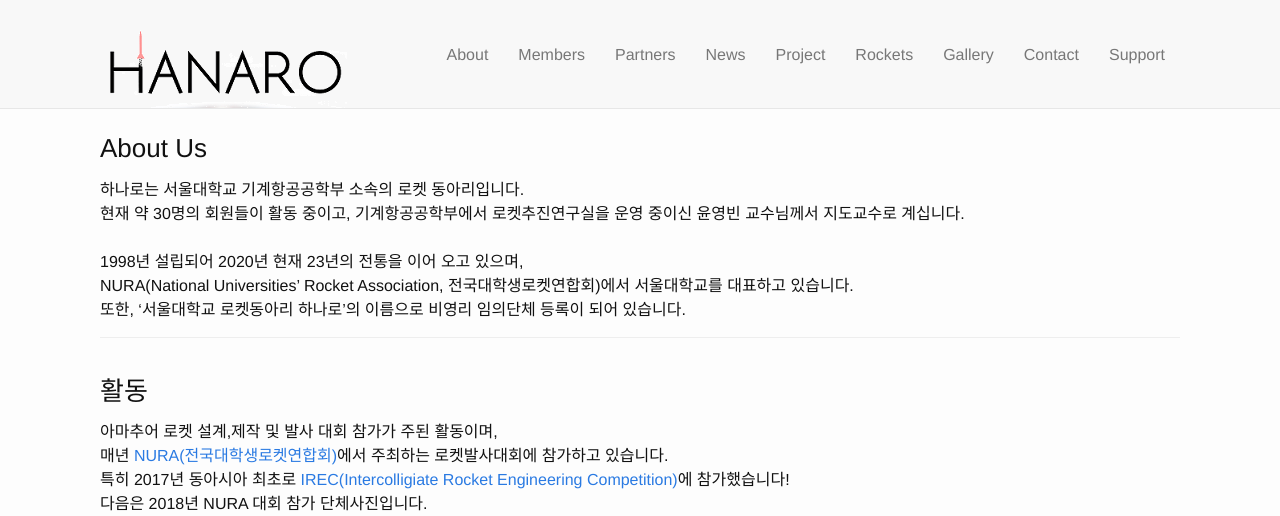
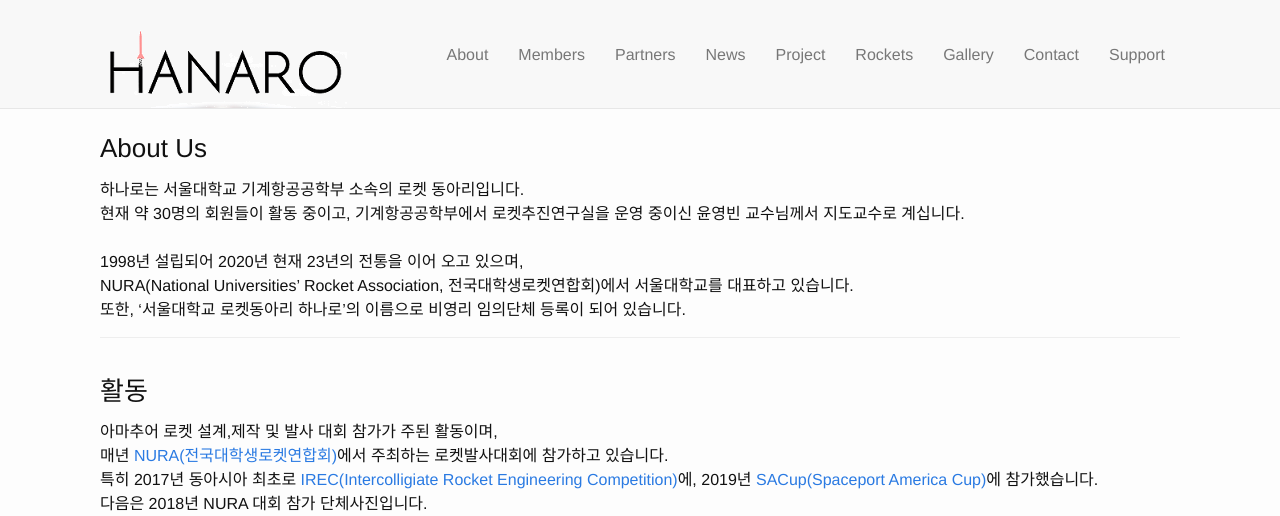
Before and after one commit to Hanaro2021/hanaro.github.io, a Jekyll site: the page built from _pages/1.about.md, in a window 1280 px wide. Shown: the top 516 px of the page. Built offline with Jekyll 4.4.1, drawn with Linux system fonts in a browser that asks for light colours; nearby versions of some CDN libraries; grey boxes are pictures that could not be loaded.

Commit message:
Update 1.about.md

```diff
--- a/_pages/1.about.md
+++ b/_pages/1.about.md
@@ -15,7 +15,7 @@ NURA(National Universities' Rocket Association, 전국대학생로켓연합회)
 <br/>
 <h3>활동</h3>
 아마추어 로켓 설계,제작 및 발사 대회 참가가 주된 활동이며, <br/>매년 [NURA(전국대학생로켓연합회)](http://1992nura.wixsite.com/nura)에서 주최하는 로켓발사대회에 참가하고 있습니다.<br/>
-특히 2017년 동아시아 최초로 [IREC(Intercolligiate Rocket Engineering Competition)](http://soundingrocket.org)에 참가했습니다!<br/>
+특히 2017년 동아시아 최초로 [IREC(Intercolligiate Rocket Engineering Competition)](http://soundingrocket.org)에, 2019년 [SACup(Spaceport America Cup)](http://www.soundingrocket.org/sa-cup-home.html)에 참가했습니다.<br/>
 다음은 2018년 NURA 대회 참가 단체사진입니다.<br/>
 <img src="https://github.com/hsb6350/hanaro.github.io/blob/master/assets/NURA2018.jpg?raw=true" width="720" height="480" />
 
```
